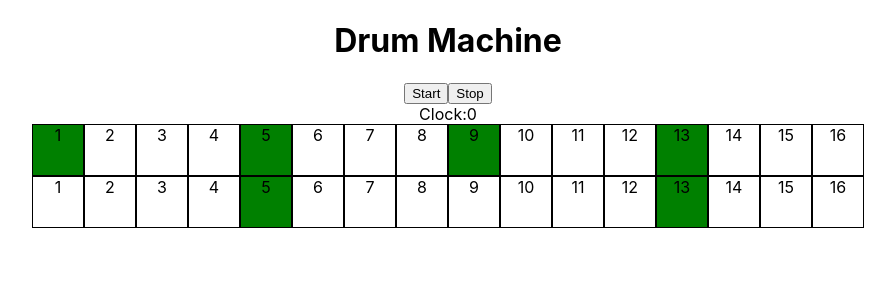
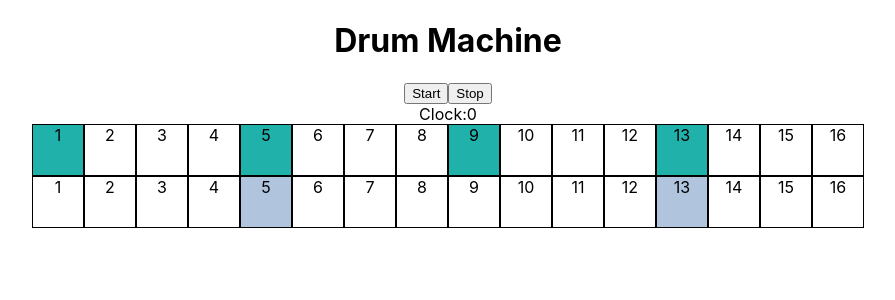
Before and after one commit to austincesear123/project-04-drum-machine-client, a React (Create React App) app: page / in a window 1280 px wide. Shown: the top 300 px of the page, without its empty margins (192-1087 px from the left). Built offline with nearby package versions, Linux system fonts and the light colour scheme.

Commit message:
updated Snare to use snareStepChecked. modified snareSynth sound

```diff
--- a/src/BassDrumRow/BassDrumRow.css
+++ b/src/BassDrumRow/BassDrumRow.css
@@ -16,5 +16,5 @@
   }
 
   .bass-green {
-    background-color: green;
+    background-color: lightseagreen;
   }
--- a/src/SnareDrumRow/SnareDrumRow.css
+++ b/src/SnareDrumRow/SnareDrumRow.css
@@ -16,5 +16,5 @@
   }
 
   .snare-green {
-    background-color: green;
+    background-color: lightsteelblue;
   }
--- a/src/SnareDrumRow/SnareDrumRow.js
+++ b/src/SnareDrumRow/SnareDrumRow.js
@@ -2,10 +2,12 @@ import "./SnareDrumRow.css";
 import { useEffect, useState } from "react";
 import * as Tone from "tone";
 
+const dist = new Tone.Distortion(0.05).toDestination();
+
 const lowPass = new Tone.Filter({
   frequency: 8000,
   type: "lowpass",
-}).toDestination();
+}).connect(dist);
 
 const snareSynth = new Tone.NoiseSynth({
   volume: -12,
@@ -15,55 +17,111 @@ const snareSynth = new Tone.NoiseSynth({
   },
   envelope: {
     attack: 0.001,
-    decay: 0.10,
-    sustain: 0.05,
-    release: 0.03,
+    decay: 0.2,
+    sustain: 0,
+    release: 0.05,
   },
 }).connect(lowPass);
 
 const defaultSeq = [
-  { time: "0:0:0", note: "C1", velocity: 0 },
-  { time: "0:0:1", note: "C1", velocity: 0 },
-  { time: "0:0:2", note: "C1", velocity: 0 },
-  { time: "0:0:3", note: "C1", velocity: 0 },
+  // { time: "0:0:0", note: "C1", velocity: 0 },
+  // { time: "0:0:1", note: "C1", velocity: 0 },
+  // { time: "0:0:2", note: "C1", velocity: 0 },
+  // { time: "0:0:3", note: "C1", velocity: 0 },
   { time: "0:1:0", note: "C1", velocity: 1 },
-  { time: "0:1:1", note: "C1", velocity: 0 },
-  { time: "0:1:2", note: "C1", velocity: 0 },
-  { time: "0:1:3", note: "C1", velocity: 0 },
-  { time: "0:2:0", note: "C1", velocity: 0 },
-  { time: "0:2:1", note: "C1", velocity: 0 },
-  { time: "0:2:2", note: "C1", velocity: 0 },
-  { time: "0:2:3", note: "C1", velocity: 0 },
+  // { time: "0:1:1", note: "C1", velocity: 0 },
+  // { time: "0:1:2", note: "C1", velocity: 0 },
+  // { time: "0:1:3", note: "C1", velocity: 0 },
+  // { time: "0:2:0", note: "C1", velocity: 0 },
+  // { time: "0:2:1", note: "C1", velocity: 0 },
+  // { time: "0:2:2", note: "C1", velocity: 0 },
+  // { time: "0:2:3", note: "C1", velocity: 0 },
   { time: "0:3:0", note: "C1", velocity: 1 },
-  { time: "0:3:1", note: "C1", velocity: 0 },
-  { time: "0:3:2", note: "C1", velocity: 0 },
-  { time: "0:3:3", note: "C1", velocity: 0 },
+  // { time: "0:3:1", note: "C1", velocity: 0 },
+  // { time: "0:3:2", note: "C1", velocity: 0 },
+  // { time: "0:3:3", note: "C1", velocity: 0 },
+];
+
+const defaultStepChecked = [
+  false,
+  false,
+  false,
+  false,
+  true,
+  false,
+  false,
+  false,
+  false,
+  false,
+  false,
+  false,
+  true,
+  false,
+  false,
+  false,
 ];
 
 const SnareDrumRow = ({ clock }) => {
   const [snareSeq, setSnareSeq] = useState(defaultSeq);
   const [snarePartContainer, setSnarePartContainer] = useState({});
+  const [snareStepChecked, setSnareStepChecked] = useState(defaultStepChecked);
 
   useEffect(() => {
     const snarePart = new Tone.Part((time, value) => {
-      snareSynth.triggerAttackRelease("8n", time, value.velocity);
+      snareSynth.triggerAttackRelease("16n", time, value.velocity);
     }, snareSeq).start("0:0:0");
     setSnarePartContainer(snarePart);
   }, []);
 
   function toggleActiveStep(index) {
     snarePartContainer.dispose();
-    const updatedSnareSeq = [...snareSeq];
-    if (updatedSnareSeq[index].velocity === 0) {
-      updatedSnareSeq[index] = { ...updatedSnareSeq[index], velocity: 1 };
-    } else if (updatedSnareSeq[index].velocity === 1) {
-      updatedSnareSeq[index] = { ...updatedSnareSeq[index], velocity: 0 };
+    const updatedSnareStepChecked = [...snareStepChecked];
+    const updatedSnareSeq = [];
+
+    if (!updatedSnareStepChecked[index]) {
+      updatedSnareStepChecked[index] = true;
+    } else {
+      updatedSnareStepChecked[index] = false;
     }
+
+    for (let i = 0; i < updatedSnareStepChecked.length; i++) {
+      if (updatedSnareStepChecked[i]) {
+        if (i < 4) {
+          updatedSnareSeq.push({ time: `0:0:${i}`, note: "C0", velocity: 1 });
+        } else if (i < 8) {
+          updatedSnareSeq.push({
+            time: `0:1:${i - 4}`,
+            note: "C0",
+            velocity: 1,
+          });
+        } else if (i < 12) {
+          updatedSnareSeq.push({
+            time: `0:2:${i - 8}`,
+            note: "C0",
+            velocity: 1,
+          });
+        } else if (i < 16) {
+          updatedSnareSeq.push({
+            time: `0:3:${i - 12}`,
+            note: "C0",
+            velocity: 1,
+          });
+        }
+      }
+    }
+
+    // if (updatedSnareSeq[index].velocity === 0) {
+    //   updatedSnareSeq[index] = { ...updatedSnareSeq[index], velocity: 1 };
+    // } else if (updatedSnareSeq[index].velocity === 1) {
+    //   updatedSnareSeq[index] = { ...updatedSnareSeq[index], velocity: 0 };
+    // }
+
+    const updatedSnarePart = new Tone.Part((time, value) => {
+      snareSynth.triggerAttackRelease("16n", time, value.velocity);
+    }, updatedSnareSeq).start("0:0:0");
     setSnareSeq(updatedSnareSeq);
-    const updatedSnarePart = new Tone.Part((time, value) => {
-      snareSynth.triggerAttackRelease("8n", time, value.velocity);
-    }, updatedSnareSeq).start("0:0:0");
     setSnarePartContainer(updatedSnarePart)
+    setSnareStepChecked(updatedSnareStepChecked)
   }
 
   const snareNote = [];
@@ -74,7 +132,7 @@ const SnareDrumRow = ({ clock }) => {
         className={
           clock === i + 1
             ? "snare-note snare-red"
-            : snareSeq[i].velocity === 1
+            : snareStepChecked[i] === true
             ? "snare-note snare-green"
             : "snare-note"
         }
```
